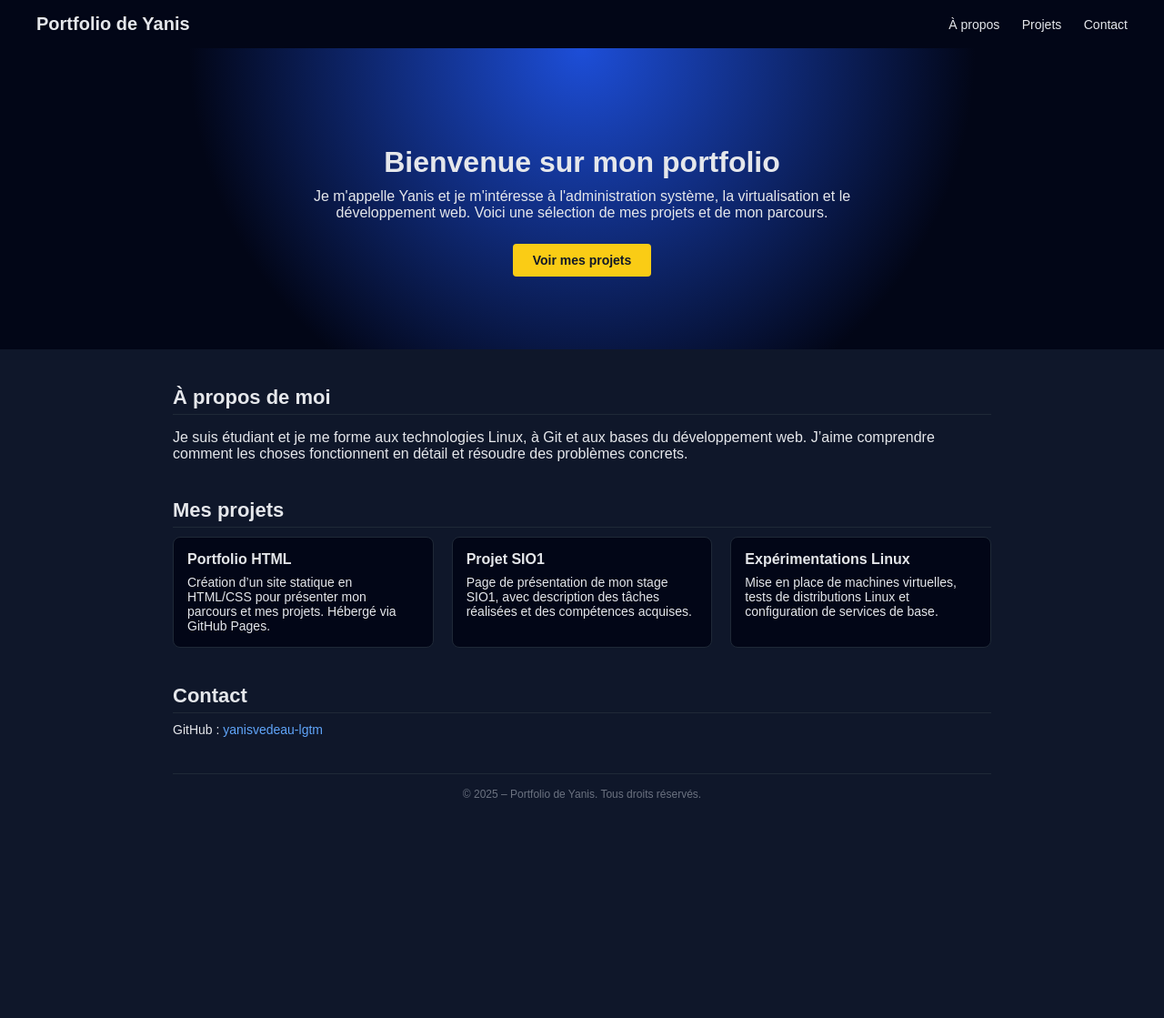
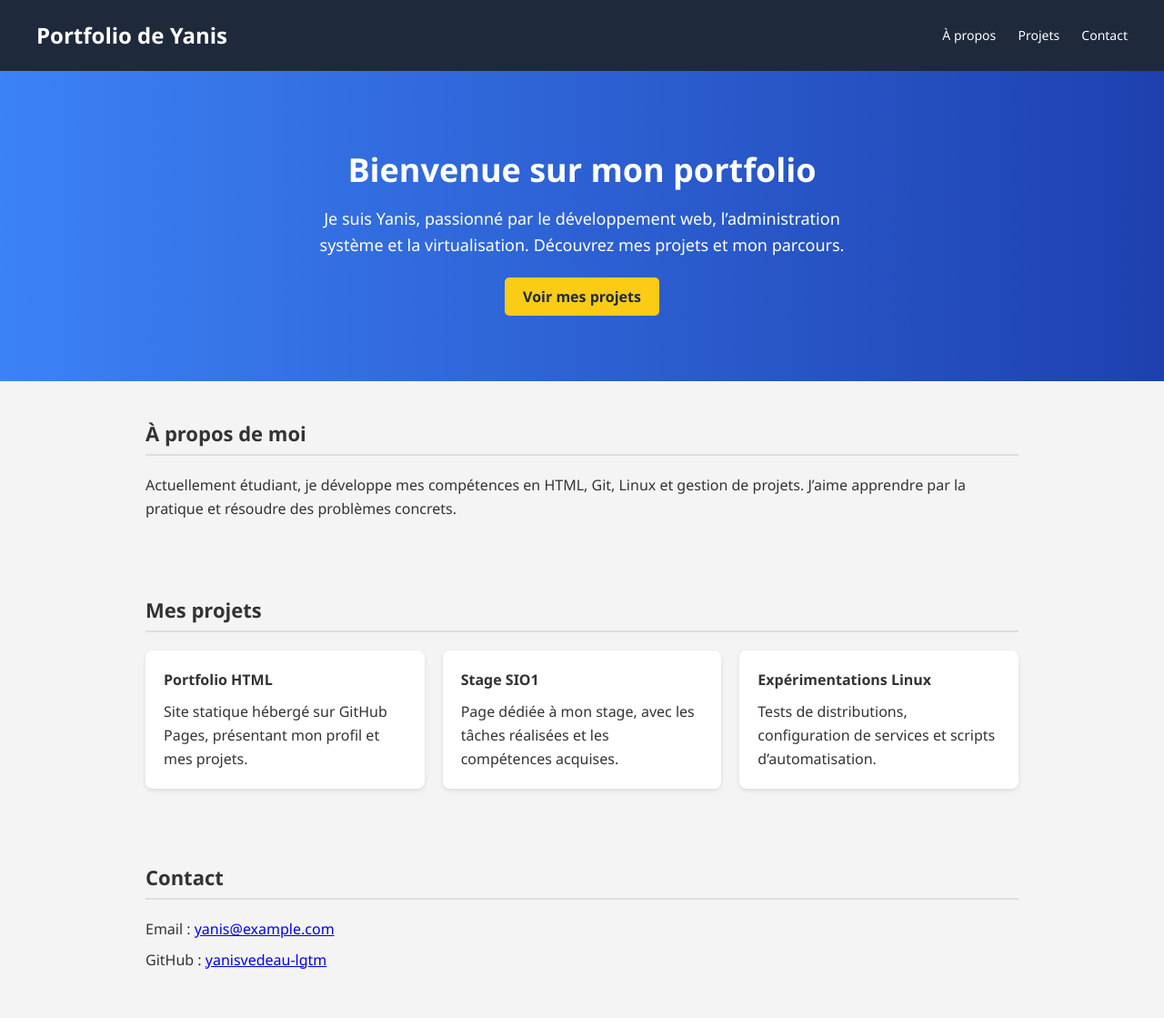
Before and after one commit to yanisvedeau-lgtm/Portefolio, a plain HTML site: page index.html in a window 1280 px wide. Shown: the top 1119 px of the page at 91% size. Before the commit the page ends 935 px from the top, so only its background shows below. Drawn offline with Linux system fonts and the light colour scheme.

Commit message:
Copie de la page d'accueil.html

```diff
--- a/index.html
+++ b/index.html
@@ -4,33 +4,37 @@
   <meta charset="UTF-8">
   <title>Portfolio de Yanis</title>
   <meta name="viewport" content="width=device-width, initial-scale=1">
+  <style>
+    /* Reset */
+    * {
+      margin: 0;
+      padding: 0;
+      box-sizing: border-box;
+    }
 
-    <style>
     body {
-            margin: 0;
-            font-family: Arial, sans-serif;
-            background: #0f172a;
-            color: #e5e7eb;
+      font-family: 'Segoe UI', sans-serif;
+      background-color: #f4f4f4;
+      color: #333;
+      line-height: 1.6;
     }
 
     header {
-            background: #020617;
-            padding: 15px 40px;
+      background-color: #1e293b;
+      color: white;
+      padding: 20px 40px;
       display: flex;
       justify-content: space-between;
       align-items: center;
-            position: sticky;
-            top: 0;
     }
 
     header h1 {
-            margin: 0;
-            font-size: 20px;
+      font-size: 24px;
     }
 
     nav a {
+      color: white;
       margin-left: 20px;
-            color: #e5e7eb;
       text-decoration: none;
       font-size: 14px;
     }
@@ -40,98 +44,73 @@
     }
 
     .hero {
+      background: linear-gradient(to right, #3b82f6, #1e40af);
+      color: white;
       padding: 80px 20px;
       text-align: center;
-            background: radial-gradient(circle at top, #1d4ed8, #020617 60%);
     }
 
     .hero h2 {
-            font-size: 32px;
+      font-size: 36px;
       margin-bottom: 10px;
     }
 
     .hero p {
-            font-size: 16px;
+      font-size: 18px;
       max-width: 600px;
-            margin: 0 auto 25px;
+      margin: 0 auto 30px;
     }
 
-        .hero .btn {
-            display: inline-block;
-            padding: 10px 22px;
-            border-radius: 4px;
-            background: #facc15;
-            color: #111827;
+    .hero a {
+      background-color: #facc15;
+      color: #1e293b;
+      padding: 10px 20px;
       text-decoration: none;
+      border-radius: 5px;
       font-weight: bold;
-            font-size: 14px;
     }
 
-        .hero .btn:hover {
-            background: #eab308;
+    .section {
+      padding: 40px 20px;
+      max-width: 1000px;
+      margin: auto;
     }
 
-        main {
-            max-width: 900px;
-            margin: 40px auto;
-            padding: 0 20px;
-        }
-
-        section {
-            margin-bottom: 40px;
-        }
-
-        section h3 {
+    .section h3 {
       font-size: 22px;
-            margin-bottom: 10px;
-            border-bottom: 1px solid #1f2937;
+      margin-bottom: 20px;
+      border-bottom: 2px solid #ddd;
       padding-bottom: 5px;
     }
 
     .projects {
       display: grid;
-            grid-template-columns: repeat(auto-fit, minmax(220px, 1fr));
+      grid-template-columns: repeat(auto-fit, minmax(250px, 1fr));
       gap: 20px;
     }
 
     .card {
-            background: #020617;
+      background-color: white;
+      padding: 20px;
       border-radius: 8px;
-            padding: 15px;
-            border: 1px solid #1f2937;
+      box-shadow: 0 2px 5px rgba(0,0,0,0.1);
     }
 
     .card h4 {
-            margin-top: 0;
-            margin-bottom: 8px;
-        }
-
-        .card p {
-            font-size: 14px;
-            margin: 0;
+      margin-bottom: 10px;
     }
 
     .contact p {
-            margin: 5px 0;
-            font-size: 14px;
-        }
-
-        .contact a {
-            color: #60a5fa;
-            text-decoration: none;
-        }
-
-        .contact a:hover {
-            text-decoration: underline;
+      margin: 8px 0;
     }
 
     footer {
+      background-color: #1e293b;
+      color: white;
       text-align: center;
-            padding: 15px;
-            font-size: 12px;
-            color: #6b7280;
-            border-top: 1px solid #1f2937;
-            margin-top: 30px;
+      padding: 20px;
+      font-size: 14px;
+      margin-top: 40px;
     }
   </style>
 </head>
@@ -140,62 +119,50 @@
   <header>
     <h1>Portfolio de Yanis</h1>
     <nav>
-        <a href="#a-propos">À propos</a>
-        <a href="#projets">Projets</a>
+      <a href="#about">À propos</a>
+      <a href="#projects">Projets</a>
       <a href="#contact">Contact</a>
     </nav>
   </header>
 
   <section class="hero">
     <h2>Bienvenue sur mon portfolio</h2>
-    <p>
-        Je m'appelle Yanis et je m'intéresse à l'administration système, la virtualisation et le développement web.
-        Voici une sélection de mes projets et de mon parcours.
-    </p>
-    <a href="#projets" class="btn">Voir mes projets</a>
+    <p>Je suis Yanis, passionné par le développement web, l’administration système et la virtualisation. Découvrez mes projets et mon parcours.</p>
+    <a href="#projects">Voir mes projets</a>
   </section>
 
-<main>
-    <section id="a-propos">
+  <section id="about" class="section">
     <h3>À propos de moi</h3>
-        <p>
-            Je suis étudiant et je me forme aux technologies Linux, à Git et aux bases du développement web.
-            J’aime comprendre comment les choses fonctionnent en détail et résoudre des problèmes concrets.
-        </p>
+    <p>Actuellement étudiant, je développe mes compétences en HTML, Git, Linux et gestion de projets. J’aime apprendre par la pratique et résoudre des problèmes concrets.</p>
   </section>
 
-    <section id="projets">
+  <section id="projects" class="section">
     <h3>Mes projets</h3>
     <div class="projects">
       <div class="card">
         <h4>Portfolio HTML</h4>
-                <p>
-                    Création d’un site statique en HTML/CSS pour présenter mon parcours et mes projets. Hébergé via GitHub Pages.
-                </p>
+        <p>Site statique hébergé sur GitHub Pages, présentant mon profil et mes projets.</p>
       </div>
       <div class="card">
-                <h4>Projet SIO1</h4>
-                <p>
-                    Page de présentation de mon stage SIO1, avec description des tâches réalisées et des compétences acquises.
-                </p>
+        <h4>Stage SIO1</h4>
+        <p>Page dédiée à mon stage, avec les tâches réalisées et les compétences acquises.</p>
       </div>
       <div class="card">
         <h4>Expérimentations Linux</h4>
-                <p>
-                    Mise en place de machines virtuelles, tests de distributions Linux et configuration de services de base.
-                </p>
+        <p>Tests de distributions, configuration de services et scripts d’automatisation.</p>
       </div>
     </div>
   </section>
 
-    <section id="contact" class="contact">
+  <section id="contact" class="section contact">
     <h3>Contact</h3>
+    <p>Email : <a href="mailto:yanis@example.com">yanis@example.com</a></p>
     <p>GitHub : <a href="https://github.com/yanisvedeau-lgtm" target="_blank">yanisvedeau-lgtm</a></p>
   </section>
 
   <footer>
     &copy; 2025 – Portfolio de Yanis. Tous droits réservés.
+  </footer>
+
 </body>
 </html>
-</footer>
-</main>
```
Lines whose indentation alone changed are shown as unchanged.
